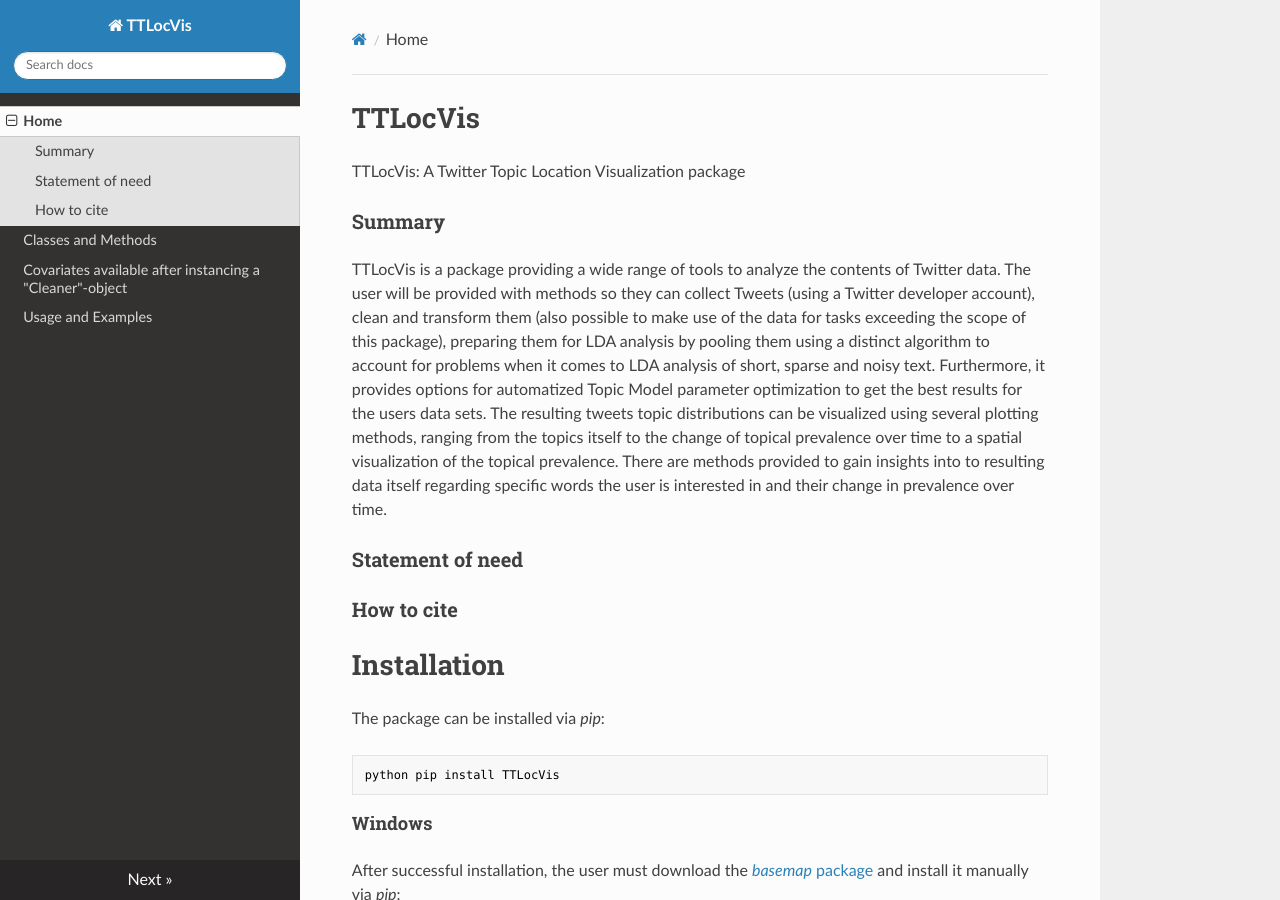
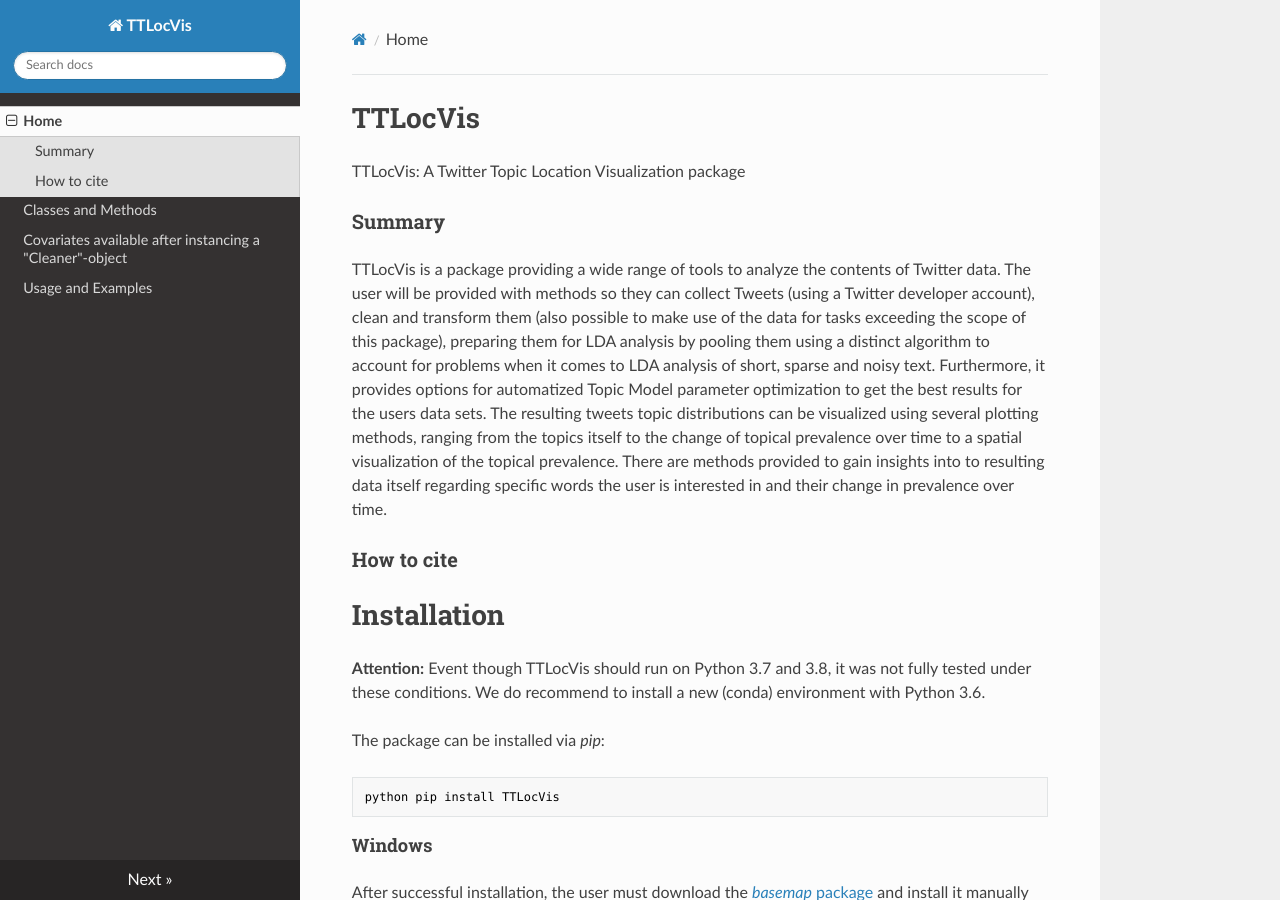
Before and after one commit to xillig/TTLocVis, an MkDocs documentation site: the page built from docs/index.md, in a window 1280 px wide and 900 px high. Built offline with MkDocs 1.6.1, drawn with Linux system fonts in a browser that asks for light colours; nearby versions of some CDN libraries.

Commit message:
paper in progress

````diff
--- a/docs/index.md
+++ b/docs/index.md
@@ -13,12 +13,13 @@
 prevalence. There are methods provided to gain insights into to resulting data itself regarding specific words the user
 is interested in and their change in prevalence over time.
 
-###Statement of need
-
 ###How to cite
 
 
 #Installation
+__Attention:__ Event though TTLocVis should run on Python 3.7 and 3.8, it was not fully tested under these conditions.
+We do recommend to install a new (conda) environment with Python 3.6.
+
 The package can be installed via *pip*:
 ```commandline
 python pip install TTLocVis
````
Also changed, not shown: README.md (+10 -9 lines).
